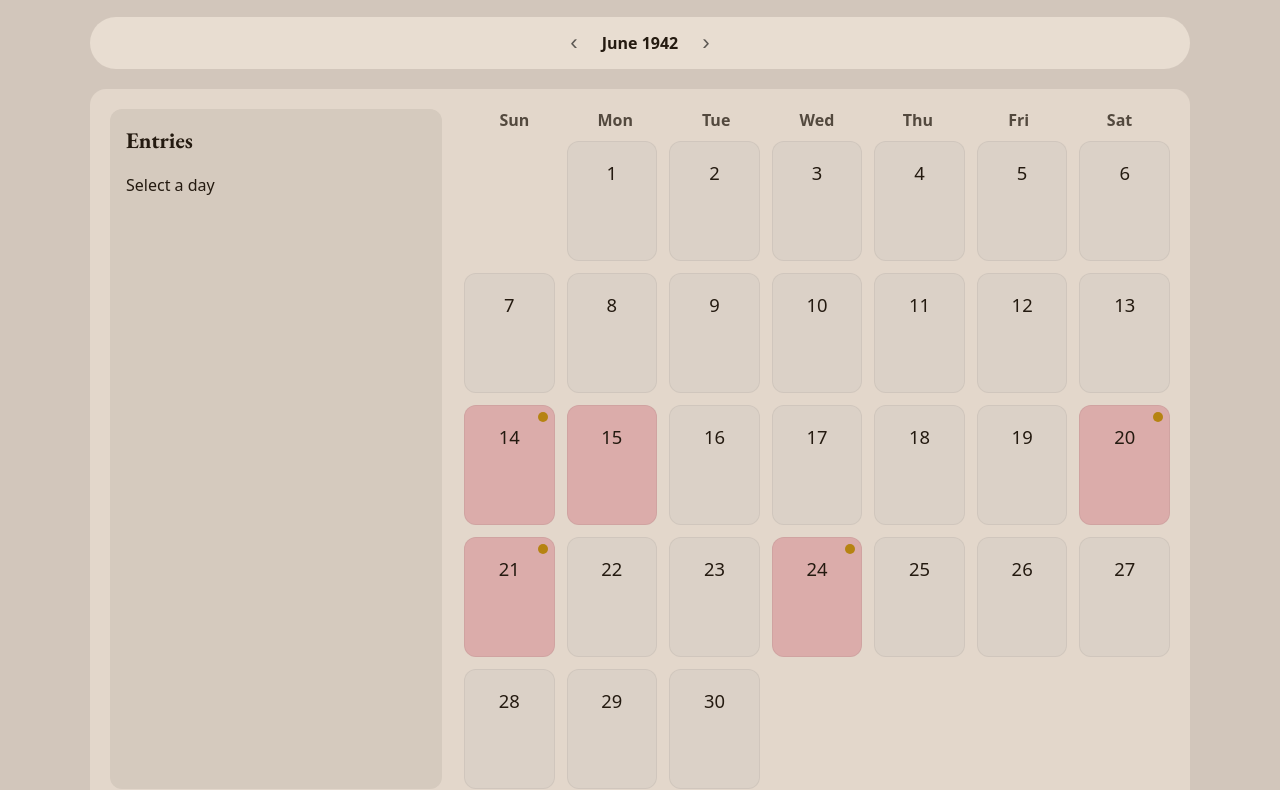
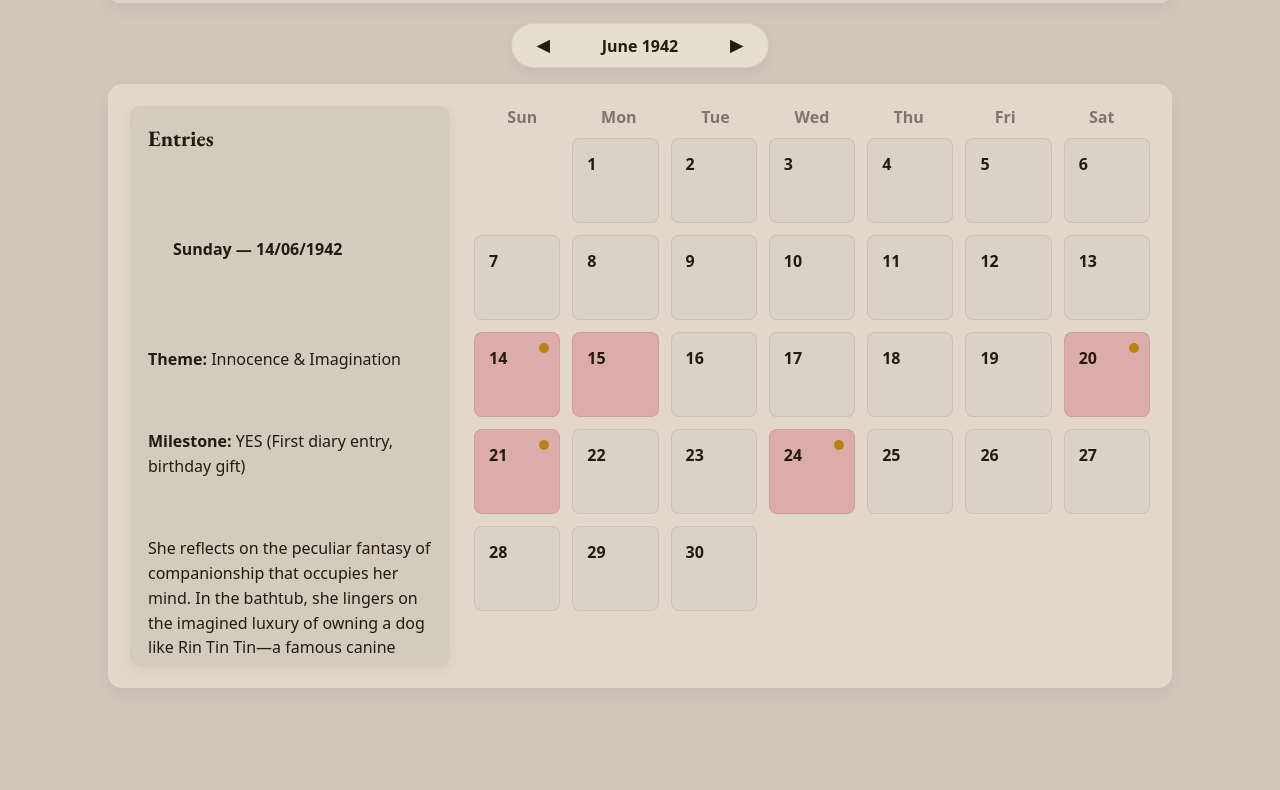
Before and after one commit to Siddhartdesign/Anne-background-card-and-correct-date-pill-color.-, a plain HTML site: page index.html in a window 1280 px wide. Shown: the part 129-919 px from the top of the page. After the commit the page ends 879 px from the top, so only its background shows below. Drawn offline with nearby package versions, Linux system fonts and the light colour scheme.

Commit message:
Going back to version verbose spaicxng figures out

```diff
--- a/index.html
+++ b/index.html
@@ -1,227 +1,198 @@
-<!DOCTYPE html>
+<!doctype html>
 <html lang="en">
 <head>
-<meta charset="UTF-8">
-<title>Anne’s diary</title>
-<meta name="viewport" content="width=device-width, initial-scale=1">
+<meta charset="utf-8" />
+<meta name="viewport" content="width=device-width,initial-scale=1" />
+<title>Anne — Calendar Prototype</title>
 
-<!-- EB Garamond Header Font -->
-<link href="https://fonts.googleapis.com/css2?family=EB+Garamond:wght@700&display=swap" rel="stylesheet">
+<!-- PWA -->
+<link rel="manifest" href="manifest.json">
+<meta name="theme-color" content="#DBD1C7">
+
+<!-- EB Garamond for header -->
+<link href="https://fonts.googleapis.com/css2?family=EB+Garamond:wght@400;700&display=swap" rel="stylesheet">
 
 <style>
-:root {
+  :root{
     --page-bg: #D2C6BB;
     --header-bg: #DBD1C7;
     --main-card-bg: #E3D7CB;
     --entry-bg: #D5CABE;
-
     --day-empty-bg: #DBD1C7;
     --day-highlight: #DBACAA;
-
     --dot: #B68312;
     --month-pill: #E8DDD1;
-
     --header-ink: #23190F;
     --body-ink: #241A10;
-
     --max-width: 1100px;
   }
 
-/* GLOBAL */
-body {
+  * { box-sizing: border-box; }
+  html, body {
     margin: 0;
     background: var(--page-bg);
-  font-family: system-ui, -apple-system, BlinkMacSystemFont, Segoe UI, Roboto, Helvetica, Arial;
+    font-family: system-ui, -apple-system, "Segoe UI", Roboto, Arial;
     color: var(--body-ink);
   }
 
   .app {
     max-width: var(--max-width);
-  margin: 0 auto;
-  padding: 20px;
+    margin: 24px auto;
+    padding: 0 18px 38px;
   }
 
-/* HEADER BAR */
-.header-bar {
+  /* HEADER */
+  .header {
     background: var(--header-bg);
-  padding: 18px 22px;
-  border-radius: 14px;
+    padding: 18px;
+    border-radius: 12px;
     display: flex;
     align-items: center;
-  gap: 16px;
+    gap: 18px;
     margin-bottom: 20px;
+    box-shadow: 0 6px 18px rgba(0,0,0,0.05);
   }
-
-.header-bar img {
-  width: 70px;
-  height: 70px;
-  border-radius: 8px;
-  object-fit: cover;
-  filter: sepia(0.35) contrast(1.05);
+  .photo {
+    width: 72px; height: 72px;
+    border-radius: 6px; overflow: hidden;
+    border: 1px solid rgba(0,0,0,0.08);
   }
-
-.header-title {
+  .photo img { width:100%; height:100%; object-fit:cover; }
+  .title {
     font-family: 'EB Garamond', serif;
-  font-size: 2.4rem;
+    font-size: 30px;
     font-weight: 700;
     color: var(--header-ink);
   }
 
-/* MONTH SELECTOR */
-.month-selector {
+  /* MONTH PILL */
+  .controls-bar {
+    display: flex;
+    justify-content: center;
+    margin-bottom: 16px;
+  }
+  .pill {
     background: var(--month-pill);
+    border: 1px solid rgba(0,0,0,0.07);
     border-radius: 999px;
-  padding: 12px 22px;
+    padding: 10px 18px;
     display: flex;
     align-items: center;
-  justify-content: center;
-  gap: 18px;
+    gap: 14px;
+    box-shadow: 0 6px 14px rgba(0,0,0,0.05);
+    color: var(--body-ink);
     font-weight: 600;
-  margin: 0 auto 20px auto;
+  }
+  .pill button {
+    background: transparent;
+    border: 0;
+    cursor: pointer;
+    font-size: 1.1rem;
     color: var(--body-ink);
-}
-
-.month-selector button {
-  background: none;
-  border: none;
-  font-size: 1.4rem;
-  opacity: 0.6;
-  cursor: pointer;
   }
 
   /* MAIN CARD */
   .main-card {
     background: var(--main-card-bg);
-  border-radius: 16px;
-  padding: 20px;
+    padding: 22px;
+    border-radius: 14px;
+    box-shadow: 0 8px 18px rgba(0,0,0,0.05);
   }
 
-/* LAYOUT */
+  /* DESKTOP LAYOUT */
   .layout {
     display: flex;
-  gap: 22px;
+    gap: 24px;
+    align-items: flex-start;
   }
 
   /* ENTRY PANEL */
   .entry-panel {
-  width: 300px;
+    width: 320px;
     background: var(--entry-bg);
-  padding: 16px;
-  border-radius: 12px;
+    padding: 18px;
+    border-radius: 10px;
+    box-shadow: 0 4px 12px rgba(0,0,0,0.06);
+    overflow: auto;
+    max-height: 70vh;
   }
-
   .entry-panel h2 {
-  margin-top: 0;
     font-family: 'EB Garamond', serif;
-  font-size: 1.4rem;
+    margin: 0 0 10px;
+    font-size: 22px;
+    color: var(--header-ink);
   }
-
   .entry-content {
-  line-height: 1.45;
-  margin-top: 10px;
+    line-height: 1.55;
+    white-space: pre-wrap;
   }
 
   /* CALENDAR */
-.calendar {
-  flex: 1;
-}
-
+  .calendar { flex: 1; }
   .weekday-row {
     display: grid;
-  grid-template-columns: repeat(7, 1fr);
-  font-weight: 600;
+    grid-template-columns: repeat(7,1fr);
     text-align: center;
     margin-bottom: 10px;
-  opacity: 0.75;
+    font-weight: 700;
+    color: rgba(0,0,0,0.45);
   }
-
   .grid {
     display: grid;
-  grid-template-columns: repeat(7, 1fr);
+    grid-template-columns: repeat(7,1fr);
     gap: 12px;
   }
 
   .day {
     background: var(--day-empty-bg);
-  padding: 18px;
-  min-height: 82px;
-  border-radius: 12px;
-  text-align: center;
-  font-size: 1.15rem;
+    border-radius: 8px;
+    padding: 14px;
+    min-height: 85px;
+    border: 1px solid rgba(0,0,0,0.08);
     position: relative;
-  border: 1px solid rgba(0,0,0,0.05);
+    cursor: pointer;
+    display: flex;
+    align-items: flex-start;
   }
 
-.day.has-entry {
-  background: var(--day-highlight);
+  .day:hover { transform: translateY(-2px); transition: 0.12s; }
+  .day-number { font-weight: 700; }
+
+  .has-entry { background: var(--day-highlight); }
+  .day.selected {
+    outline: 2px solid rgba(0,0,0,0.1);
+    box-shadow: inset 0 0 0 2px rgba(0,0,0,0.08);
   }
 
   .milestone-dot {
-  width: 10px;
-  height: 10px;
+    width: 10px; height: 10px;
     background: var(--dot);
     border-radius: 50%;
     position: absolute;
-  top: 6px;
-  right: 6px;
+    top: 10px; right: 10px;
   }
 
-/* -------------------------------------- */
-/* 📱 MOBILE RESPONSIVE  */
-/* -------------------------------------- */
+  .empty-cell { height: 85px; }
 
-@media (max-width: 900px) {
-
-  .app { padding: 12px; }
-
-  .header-bar {
+  /* ----------------------------- */
+  /*          MOBILE MODE         */
+  /* ----------------------------- */
+  @media(max-width: 900px){
+    .header {
       padding: 14px;
-    gap: 12px;
+      gap: 14px;
     }
-
-  .header-bar img {
-    width: 56px;
-    height: 56px;
-  }
-
-  .header-title {
-    font-size: 1.85rem;
-  }
-
-  .month-selector {
-    width: 100%;
-    font-size: 1rem;
-    padding: 10px 14px;
-  }
+    .photo { width: 60px; height: 60px; }
+    .title { font-size: 24px; }
 
     .layout {
       flex-direction: column;
-    gap: 14px;
+      gap: 18px;
     }
 
     .entry-panel {
       width: 100%;
-    padding: 12px;
-  }
-
-  .entry-panel h2 {
-    font-size: 1.2rem;
-    margin-bottom: 8px;
-  }
-
-  .entry-content {
-    font-size: 0.96rem;
-    line-height: 1.36;
-  }
-
-  .entry-content > div,
-  .entry-content p {
-    margin: 6px 0;
-  }
-
-  .weekday-row {
-    margin-bottom: 6px;
-    font-size: 0.82rem;
+      max-height: none;
     }
 
     .grid {
@@ -229,47 +200,48 @@ body {
     }
 
     .day {
-    padding: 12px;
-    min-height: 60px;
-    font-size: 1rem;
+      min-height: 64px;
+      padding: 10px;
     }
 
-  .milestone-dot {
-    width: 8px;
-    height: 8px;
-    top: 7px;
-    right: 7px;
+    .weekday-row {
+      font-size: 0.85rem;
+    }
+
+    .pill {
+      padding: 8px 14px;
+      font-size: 0.9rem;
     }
   }
 </style>
 </head>
 
 <body>
-
 <div class="app">
 
   <!-- HEADER -->
-  <div class="header-bar">
-    <img src="anne.jpg" alt="Anne Frank">
-    <div class="header-title">Anne’s diary</div>
+  <div class="header">
+    <div class="photo"><img src="anne.jpg" alt="Anne"></div>
+    <div class="title">Anne’s diary</div>
   </div>
 
-  <!-- MONTH SELECTOR -->
-  <div class="month-selector">
-    <button id="prevMonth">‹</button>
-    <span id="monthLabel">June 1942</span>
-    <button id="nextMonth">›</button>
+  <!-- MONTH SWITCHER -->
+  <div class="controls-bar">
+    <div class="pill">
+      <button id="prevMonth">◀</button>
+      <div id="monthLabel" style="min-width:140px;text-align:center"></div>
+      <button id="nextMonth">▶</button>
+    </div>
   </div>
 
   <!-- MAIN CARD -->
   <div class="main-card">
-
     <div class="layout">
 
-      <!-- LEFT PANEL -->
+      <!-- ENTRY PANEL -->
       <aside class="entry-panel">
         <h2>Entries</h2>
-        <div id="entryContent">Select a day</div>
+        <div id="entryContent" class="entry-content">Loading…</div>
       </aside>
 
       <!-- CALENDAR -->
@@ -278,113 +250,159 @@ body {
           <div>Sun</div><div>Mon</div><div>Tue</div>
           <div>Wed</div><div>Thu</div><div>Fri</div><div>Sat</div>
         </div>
-
         <div id="calendarGrid" class="grid"></div>
       </main>
 
     </div>
+  </div>
 
-  </div>
 </div>
 
 <script>
-// LOAD JSON
-let ALL_ENTRIES = [];
+const JSON_FILE = "Anne_Frank_Diary.json";
+const MONTHS = [
+  "January","February","March","April","May","June",
+  "July","August","September","October","November","December"
+];
 
-fetch("Anne_Frank_Diary.json")
-  .then(r => r.json())
-  .then(j => {
-    const raw = j.chronological_data;
-    for (const yr in raw) {
-      for (const mo in raw[yr]) {
-        raw[yr][mo].forEach(e => {
-          const [d,m,y] = e.date.split("/");
-          let jsDate = new Date(+y, m-1, +d);
-          ALL_ENTRIES.push({
-            ...e,
-            jsDate,
-            y: +y,
-            m: m-1,
-            d: +d
+let entriesMap = {};
+let currentYear = 1942;
+let currentMonth = 5;
+let selectedDay = null;
+
+function pad(n){return String(n).padStart(2,'0');}
+function iso(y,m,d){return `${y}-${pad(m+1)}-${pad(d)}`;}
+
+function parseDDMMYYYY(s){
+  const p = s.split("/").map(Number);
+  return {y:p[2], m:p[1]-1, d:p[0], o:new Date(p[2],p[1]-1,p[0])};
+}
+
+fetch(JSON_FILE)
+  .then(r=>r.json())
+  .then(json=>{
+    buildEntries(json.chronological_data);
+    const first = findEarliest();
+    if(first){ currentYear = first.year; currentMonth = first.month; }
+    renderCalendar();
+    autoSelectFirst();
   });
+
+function buildEntries(data){
+  entriesMap = {};
+  for(const y in data){
+    for(const m in data[y]){
+      data[y][m].forEach(e=>{
+        const p = parseDDMMYYYY(e.date);
+        const key = iso(p.y,p.m,p.d);
+        if(!entriesMap[key]) entriesMap[key]=[];
+        entriesMap[key].push({...e, _y:p.y, _m:p.m, _d:p.d});
       });
     }
   }
-    renderCalendar();
-  });
-
-// STATE
-let currentYear = 1942;
-let currentMonth = 5; // June
-const monthLabel = document.getElementById("monthLabel");
-const entryPanel = document.getElementById("entryContent");
-const calendarGrid = document.getElementById("calendarGrid");
-
-// RENDER CALENDAR
-function renderCalendar() {
-  const date = new Date(currentYear, currentMonth, 1);
-  const monthName = date.toLocaleString("default", {month:"long"});
-  monthLabel.textContent = `${monthName} ${currentYear}`;
-
-  calendarGrid.innerHTML = "";
-
-  const firstDay = date.getDay();
-  const days = new Date(currentYear, currentMonth+1, 0).getDate();
-
-  for (let i=0; i<firstDay; i++) {
-    calendarGrid.appendChild(document.createElement("div"));
 }
 
-  for (let day=1; day<=days; day++) {
-    const tile = document.createElement("div");
+function findEarliest(){
+  const keys = Object.keys(entriesMap);
+  if(!keys.length) return null;
+  let earliest = new Date(keys[0]);
+  keys.forEach(k=>{ const d=new Date(k); if(d<earliest) earliest=d; });
+  return {year:earliest.getFullYear(), month:earliest.getMonth()};
+}
+
+function renderCalendar(){
+  document.getElementById("monthLabel").textContent = `${MONTHS[currentMonth]} ${currentYear}`;
+
+  const grid = document.getElementById("calendarGrid");
+  grid.innerHTML="";
+
+  const firstDay = new Date(currentYear,currentMonth,1).getDay();
+  const days = new Date(currentYear,currentMonth+1,0).getDate();
+
+  for(let i=0;i<firstDay;i++){
+    const c=document.createElement("div");
+    c.className="empty-cell";
+    grid.appendChild(c);
+  }
+
+  for(let d=1; d<=days; d++){
+    const tile=document.createElement("div");
     tile.className = "day";
-    tile.textContent = day;
+    tile.innerHTML = `<div class="day-number">${d}</div>`;
+    const key=iso(currentYear,currentMonth,d);
+    const arr=entriesMap[key]||[];
 
-    const thisDate = new Date(currentYear, currentMonth, day);
-    const entry = ALL_ENTRIES.find(x => x.jsDate.toDateString() === thisDate.toDateString());
-
-    if (entry) {
+    if(arr.length){
       tile.classList.add("has-entry");
-      if (entry.milestone && entry.milestone.toLowerCase().includes("yes")) {
-        const dot = document.createElement("div");
-        dot.className = "milestone-dot";
+      if(arr.some(e=>String(e.milestone).toUpperCase().includes("YES"))){
+        const dot=document.createElement("div");
+        dot.className="milestone-dot";
         tile.appendChild(dot);
       }
-      tile.onclick = () => showEntry(entry);
+      tile.onclick=()=>{selectedDay=d; showEntry(d); renderCalendar();}
     } else {
-      tile.onclick = () => entryPanel.innerHTML = "<em>No entry for this day.</em>";
+      tile.onclick=()=>{selectedDay=d; clearEntry(); renderCalendar();}
     }
 
-    calendarGrid.appendChild(tile);
+    if(selectedDay===d) tile.classList.add("selected");
+
+    grid.appendChild(tile);
   }
 }
 
-// SHOW ENTRY
-function showEntry(e) {
-  entryPanel.innerHTML = `
-    <div style="font-size:1.05rem;font-weight:600;margin:8px 0;">
-      ${e.day_of_week} — ${e.date}
+function showEntry(d){
+  const key=iso(currentYear,currentMonth,d);
+  const arr=entriesMap[key]||[];
+  const e=arr[0];
+
+  document.getElementById("entryContent").innerHTML = `
+    <div style="font-weight:700;margin-bottom:10px;color:var(--header-ink)">
+      ${e.day_of_week} — ${pad(d)}/${pad(currentMonth+1)}/${currentYear}
     </div>
-
-    <div style="margin:6px 0;"><strong>Theme:</strong> ${e.theme}</div>
-    <div style="margin:6px 0;"><strong>Milestone:</strong> ${e.milestone}</div>
-    <div style="margin-top:10px;">${e.text}</div>
+    <div><strong>Theme:</strong> ${e.theme}</div>
+    <div style="margin:8px 0"><strong>Milestone:</strong> ${e.milestone}</div>
+    <div>${e.text}</div>
   `;
 }
 
-// MONTH BUTTONS
-prevMonth.onclick = () => {
-  currentMonth--;
-  if (currentMonth < 0) { currentMonth = 11; currentYear--; }
+function clearEntry(){
+  document.getElementById("entryContent").innerHTML="No entry for this day.";
+}
+
+function autoSelectFirst(){
+  const keys=Object.keys(entriesMap).filter(k=>{
+    const [y,m]=k.split("-").map(Number);
+    return y===currentYear && m-1===currentMonth;
+  }).sort();
+
+  if(keys.length){
+    const [y,m,d]=keys[0].split("-").map(Number);
+    selectedDay=d;
+    showEntry(d);
+  }
+}
+
+document.getElementById("prevMonth").onclick=()=>{
+  currentMonth--; if(currentMonth<0){currentMonth=11; currentYear--;}
+  autoSelectFirst();
   renderCalendar();
 };
 
-nextMonth.onclick = () => {
-  currentMonth++;
-  if (currentMonth > 11) { currentMonth = 0; currentYear++; }
+document.getElementById("nextMonth").onclick=()=>{
+  currentMonth++; if(currentMonth>11){currentMonth=0; currentYear++;}
+  autoSelectFirst();
   renderCalendar();
 };
 </script>
 
+<!-- SERVICE WORKER REGISTRATION -->
+<script>
+if ("serviceWorker" in navigator) {
+  navigator.serviceWorker.register("service-worker.js")
+    .then(() => console.log("Service Worker registered"))
+    .catch(err => console.error("SW registration failed:", err));
+}
+</script>
+
 </body>
 </html>
```
Lines whose indentation alone changed are shown as unchanged.
